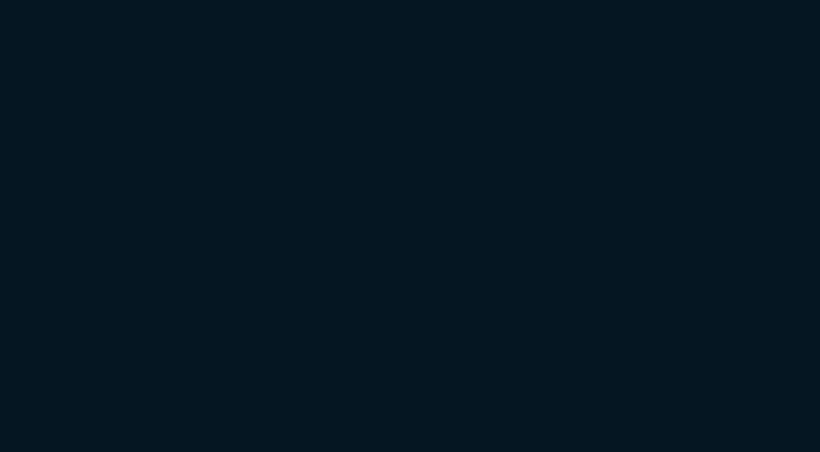
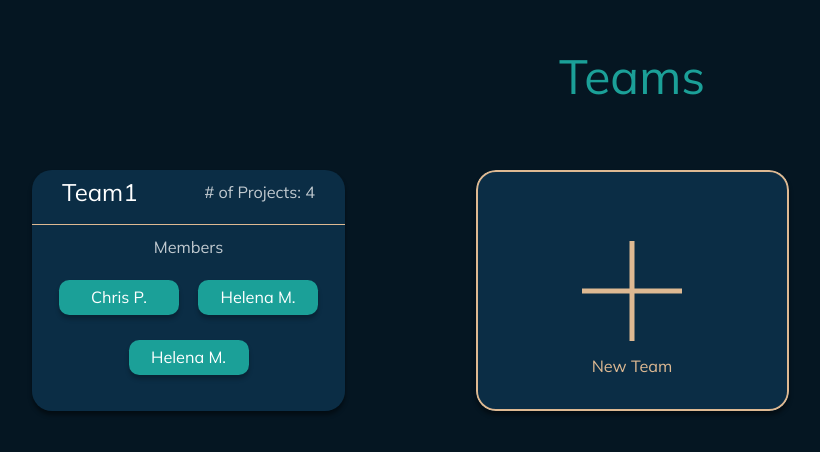
Before and after one commit to olivia-e452/angular-group-final-sprint-08-2023-final-assessment, an Angular app in the folder frontend/: page /teams in a window 1280 px wide. Before the commit this address led to /. Shown: the part 114-566 px from the top of the page, without its empty margins (8-828 px from the left). Built offline with nearby package versions, Linux system fonts and the light colour scheme.

Commit message:
teams component

```diff
--- a/frontend/src/app/app.module.ts
+++ b/frontend/src/app/app.module.ts
@@ -8,11 +8,13 @@ import { RouterModule, Routes } from '@angular/router';
 import { CompanyComponent } from './components/company/company.component';
 import { AnnouncementsComponent } from './components/announcements/announcements.component';
 import { AnnouncementModalComponent } from './components/announcement-modal/announcement-modal.component';
+import { TeamsComponent } from './components/teams/teams.component';
 
 const routes: Routes = [
  // { path: "", component: LoginComponent },
   { path: "", component: CompanyComponent },
   { path: "announcements", component: AnnouncementsComponent },
+  { path: "teams", component: TeamsComponent },
 ]
 
 @NgModule({
@@ -21,7 +23,8 @@ const routes: Routes = [
     LoginComponent,
     CompanyComponent,
     AnnouncementsComponent,
-    AnnouncementModalComponent
+    AnnouncementModalComponent,
+    TeamsComponent
   ],
   imports: [
     BrowserModule,
--- /dev/null
+++ b/frontend/src/app/components/teams/teams.component.css
@@ -0,0 +1,193 @@
+.main-container {
+    display: flex;
+    flex-direction: column;
+    align-items: center;
+    position: absolute;
+    left: 50%;
+    transform: translateX(-50%);
+}
+
+.title {
+    display: flex;
+    justify-content: center;
+    align-items: center;
+    top: 154px;
+    text-align: center;
+    color: #1ba098;
+    font-size: 48px;
+    font-family: Mulish;
+    font-weight: 400;
+    line-height: 72px;
+    word-wrap: break-word;
+    position: absolute;
+}
+
+.team-header {
+    display: flex;
+    justify-content: space-between;
+    width: 100%;
+    border-bottom-color: #DEB992;
+    border-bottom-width: 1px;
+    border-bottom-style: solid;
+    padding-bottom: 20px;
+}
+
+
+.flex-container {
+    display: flex;
+    flex-wrap: wrap;
+    justify-content: space-between;
+    gap: 40px;
+    position: absolute;
+    top: 284px;
+    width: 1200px;
+    row-gap: 80px;
+}
+
+
+.team-card {
+    width: 313px;
+    height: 241px;
+    background: #0B2D45;
+    box-shadow: 0px 4px 4px rgba(0, 0, 0, 0.45);
+    border-radius: 20px;
+    position: relative;
+    overflow: hidden;
+
+}
+
+.team-name, .number-of-projects, .members, .member-name {
+    position: relative;
+    text-align: center;
+    font-size: 16.24px;
+    font-family: Mulish;
+    font-weight: 400;
+    line-height: 24.37px;
+    word-wrap: break-word;
+    color: white;
+}
+
+.team-name {
+    font-size: 24px;
+    color: rgba(255, 255, 255, 1);
+    margin-top: 10px;
+    padding-left: 30px;
+    font-family: Mulish;
+}
+
+.number-of-projects {
+    color: rgba(255, 255, 255, 0.75);
+    margin-top: 10px;
+    padding-right: 30px;
+    font-family: Mulish;
+}
+
+.members {
+    color: rgba(255, 255, 255, 0.75);
+    margin-top: 10px;
+    margin-bottom: -5px;
+}
+
+.name-position {
+    display: flex;
+    justify-content: center;
+    align-items: center;
+    margin-top: 10px;
+    width: auto;
+    margin-left: -10px;
+    margin-right: -10px;
+}
+
+.name-container {
+    display: inline-flex;
+    justify-content: center;
+    align-items: center;
+    padding: 5px 20px;
+    background: #1BA098;
+    box-shadow: 0px 4px 4px rgba(0, 0, 0, 0.25);
+    border-radius: 10.29px;
+    width: 120px;
+    height: 35px;
+}
+
+.members-list {
+    display: flex;
+    flex-wrap: wrap;
+    justify-content: center;
+    gap: 5px;
+    margin-top: 10px;
+}
+
+.name-position {
+    flex-basis: calc(50% - 2.5px);
+    max-width: calc(50% - 2.5px);
+    width: auto;
+    height: auto;
+    margin-top: 10px;
+    display: flex;
+    justify-content: center;
+    align-items: center;
+    position: relative;
+    padding: 5px 5px;
+}
+
+.team-card-border {
+    width: 100%;
+    height: 100%;
+    box-shadow: 0px 4px 4px rgba(0, 0, 0, 0.45);
+    border-radius: 20px;
+    border: 2px #DEB992 solid;
+    position: absolute;
+    top: 0;
+    left: 0;
+}
+
+.plus-container {
+    position: absolute;
+    top: 50%;
+    left: 50%;
+    width: 100px;
+    height: 100px;
+    transform: translate(-50%, -50%);
+}
+
+.horizontal-line, .vertical-line {
+    background-color: #DEB992;
+    position: absolute;
+}
+
+.horizontal-line {
+    width: 100%;
+    height: 5px;
+    top: 50%;
+    left: 0;
+    transform: translateY(-50%);
+}
+
+.vertical-line {
+    height: 100%;
+    width: 5px;
+    left: 50%;
+    top: 0;
+    transform: translateX(-50%);
+}
+
+.team-text {
+    position: absolute;
+    text-align: center;
+    color: #deb992;
+    font-size: 16.24px;
+    font-family: Mulish;
+    font-weight: 400;
+    line-height: 24.37px;
+    word-wrap: break-word;
+    top: 184px;
+    left: 50%;
+    transform: translateX(-50%);
+}
+
+.ghost-card {
+    visibility: hidden;
+    width: 313px;
+    height: 241px;
+}
--- /dev/null
+++ b/frontend/src/app/components/teams/teams.component.html
@@ -0,0 +1,38 @@
+<div class="main-container">
+    <div class="title">Teams</div>
+    <div class="flex-container">
+        <div class="team-card">
+            <div class="team-header">
+                <div class="team-name">Team1</div>
+                <div class="number-of-projects"># of Projects: 4</div>
+            </div>
+            <div class="members">Members</div>
+            <div class="members-list">
+                <div class="name-position">
+                    <div class="name-container">
+                        <div class="member-name">Chris P.</div>
+                    </div>
+                </div>
+                <div class="name-position">
+                    <div class="name-container">
+                        <div class="member-name">Helena M.</div>
+                    </div>
+                </div>
+                <div class="name-position">
+                    <div class="name-container">
+                        <div class="member-name">Helena M.</div>
+                    </div>
+                </div>
+            </div>
+        </div>
+        <div class="team-card">
+            <div class="team-card-border"></div>
+            <div class="plus-container">
+                <div class="horizontal-line"></div>
+                <div class="vertical-line"></div>
+            </div>
+            <div class="team-text">New Team</div>
+        </div>
+        <div class="ghost-card"></div>
+    </div>
+</div>
--- /dev/null
+++ b/frontend/src/app/components/teams/teams.component.ts
@@ -0,0 +1,56 @@
+import { Component } from '@angular/core';
+
+@Component({
+  selector: 'app-teams',
+  templateUrl: './teams.component.html',
+  styleUrls: ['./teams.component.css']
+})
+export class TeamsComponent {
+
+  teams: any[] = [];
+
+  showModal: boolean = false;
+
+  newTeam = {
+    name: '',
+    membersString: '',
+    projectCount: 0,
+    bgColor: '#0B2D45'
+  };
+
+  constructor() { }
+
+  openModal() {
+    this.showModal = true;
+  }
+
+  closeModal() {
+    this.showModal = false;
+    this.resetNewTeam();
+  }
+
+  addNewTeam() {
+    const membersArr = this.newTeam.membersString.split(',').map(name => {
+      return {
+        name: name.trim(),
+        initials: name.trim().split(' ').map(n => n[0]).join('')
+      }
+    });
+    const teamToAdd = {
+      ...this.newTeam,
+      members: membersArr
+    };
+    this.teams.push(teamToAdd);
+    this.closeModal();
+  }
+
+  resetNewTeam() {
+    this.newTeam = {
+      name: '',
+      membersString: '',
+      projectCount: 0,
+      bgColor: '#0B2D45'
+    };
+  }
+
+}
```
Also changed, not shown: 1 other file (tests, documents, lock files or other folders).
